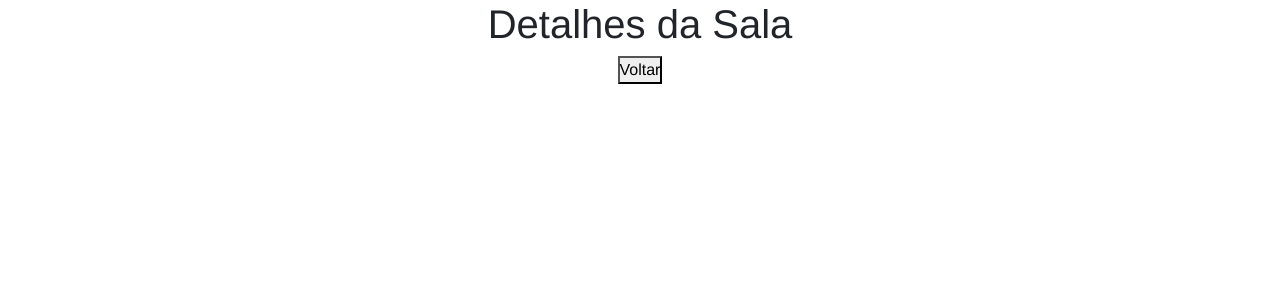
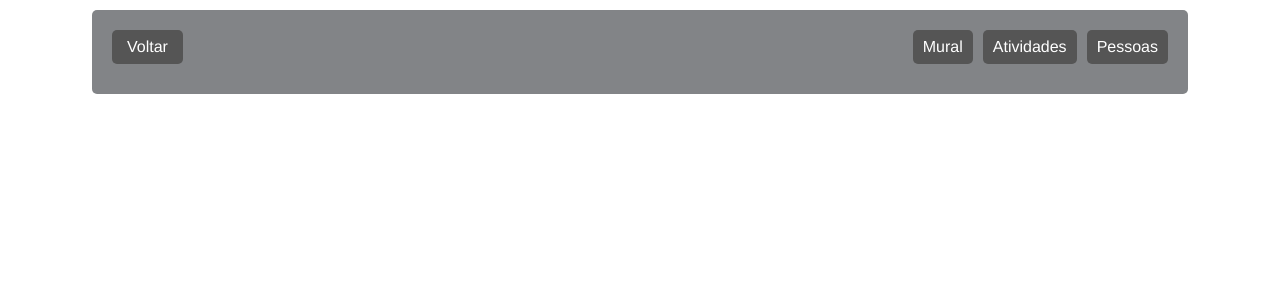
Before and after one commit to Lukas00-gif/Hi-Lo, a Vue app: page /entrar-sala/1 in a window 1280 px wide. Shown: the top 300 px of the page. Built offline with nearby package versions, Linux system fonts and the light colour scheme; no server answers; the database is empty; sample sign-in values are in the browser's storage.

Commit message:
conexao aluno e sala de aluno feita

```diff
--- a/src/components/EntrarSala.vue
+++ b/src/components/EntrarSala.vue
@@ -1,12 +1,21 @@
 <template>
-    <div>
-        <h1>Detalhes da Sala</h1>
-        <button @click="voltar">Voltar</button>
-        <p v-if="sala">Codigo da Sala: {{ sala.codigo }}</p>
-        <p v-if="sala">Matéria: {{ sala.nomeMateria }}</p>
-        <p v-if="sala">Professor: {{ sala.nomeProfessor }}</p>
-        <p v-if="sala">Curso: {{ sala.nomeCurso }}</p>
-        <!-- Outras informações da sala... -->
+    <div class="container">
+        <div class="jumbotron">
+            <div class="header">
+                <button class="back-button" @click="voltar">Voltar</button>
+                <div class="buttons-group">
+                    <button class="header-button">Mural</button>
+                    <button class="header-button">Atividades</button>
+                    <button class="header-button">Pessoas</button>
+                </div>
+                <p class="sala-code" v-if="sala">Código da Sala: {{ sala.codigo }}</p>
+            </div>
+            <div class="sala-details">
+                <h1 v-if="sala" class="materia">{{ sala.nomeMateria }}</h1>
+                <h2 v-if="sala" class="professor">Professor: {{ sala.nomeProfessor }}</h2>
+                <h3 v-if="sala" class="curso">Curso: {{ sala.nomeCurso }}</h3>
+            </div>
+        </div>
     </div>
 </template>
 
@@ -28,16 +37,9 @@ onMounted(async () => {
         // Lide com o erro, por exemplo, redirecione o usuário para uma página de erro.
     }
 });
-
-// const voltar = () => {
-//     router.push('/home-professor');
-// }
-
 </script>
 
 <script>
-
-
 export default {
     name: 'entrarSala',
     methods: {
@@ -47,3 +49,80 @@ export default {
     }
 }
 </script>
+
+<style scoped>
+.jumbotron {
+    padding: 20px;
+    margin: 10px;
+    background-color: #828487;
+    border-radius: 5px;
+    color: #fff;
+}
+
+.header {
+    display: flex;
+    justify-content: space-between;
+    align-items: center;
+    margin-bottom: 10px;
+}
+
+.back-button {
+    background-color: #555;
+    border: none;
+    color: #fff;
+    cursor: pointer;
+    padding: 5px 15px;
+    border-radius: 5px;
+    margin-right: 10px;
+}
+
+.back-button:hover {
+    background-color: #6e7073;
+}
+
+.buttons-group {
+    display: flex;
+    gap: 10px;
+}
+
+.header-button {
+    background-color: #555;
+    border: none;
+    color: #fff;
+    cursor: pointer;
+    padding: 5px 10px;
+    border-radius: 5px;
+}
+
+.header-button:hover{
+    background-color: #6e7073;
+}
+
+.sala-code {
+    font-size: 14px;
+    margin-top: 0;
+    color: #000;
+}
+
+.sala-details {
+    text-align: left;
+}
+
+.materia {
+    font-size: 38px;
+    margin-top: 0;
+    color: #000;
+}
+
+.professor {
+    font-size: 26px;
+    margin-top: 5px;
+    color: #000;
+}
+
+.curso {
+    font-size: 20px;
+    margin-top: 5px;
+    color: #000;
+}
+</style>
--- a/src/components/ModalAddAlunoSala.vue
+++ b/src/components/ModalAddAlunoSala.vue
@@ -7,16 +7,16 @@
                 <div class="form-group">
                     <label for="codigo-sala">Código da Sala:</label>
                     <input type="text" id="codigo-sala" v-model.trim="v$.codigoSala.$model"
-                        :class="{ errorMessage: v$.codigoSala.$error }"/>
+                        :class="{ errorMessage: v$.codigoSala.$error }" />
                 </div>
 
                 <div v-if="errorMessage" class="error-message">O Campo Codigo da Sala deve ser Preenchido</div>
 
                 <div class="button-group">
-                    <button class="btn-add" @click="adicionarCodigo" >
+                    <button class="btn-add" @click="adicionarCodigo">
                         Adicionar Codigo
                     </button>
-                    <button class="btn-cancel" @click="cancelarCodigo" >
+                    <button class="btn-cancel" @click="cancelarCodigo">
                         Cancelar
                     </button>
                 </div>
@@ -29,6 +29,19 @@
 import useVuelidate from '@vuelidate/core';
 import { required } from '@vuelidate/validators';
 import { useToast } from 'vue-toastification';
+import {
+    getDocs,
+    getFirestore,
+    collection,
+    query,
+    where,
+    updateDoc,
+    arrayUnion,
+    doc,
+    getDoc,
+    setDoc
+} from 'firebase/firestore';
+import store from '@/state/store';
 
 const toast = useToast()
 
@@ -50,20 +63,56 @@ export default {
     },
 
     methods: {
-        adicionarCodigo() {
-            // Lógica para adicionar o aluno na sala
+        async adicionarCodigo() {
             if (!this.v$.$invalid) {
-                // deu certo
+                const db = getFirestore();
+                const codigoSala = this.codigoSala;
+                const alunoEmail = store.state.currentUserEmail; // ou de onde você obtém o email do aluno
+
+                // Verifique se a sala existe
+                const salaRef = doc(db, 'salas', codigoSala); // 'codigoSala' agora é o nome do documento
+                const salaDoc = await getDoc(salaRef);
+
+                if (salaDoc.exists()) {
+                    // A sala existe, agora você pode adicionar o email do aluno ao array
+                    const salaData = salaDoc.data(); // Obtenha os dados da sala
+
+                    // Certifique-se de que 'alunos' seja um campo de array na sua estrutura de dados da sala
+                    if (!salaData.alunos) {
+                        salaData.alunos = [];
+                    }
+
+                    // Adicione o email do aluno ao array
+                    salaData.alunos.push(alunoEmail);
+
+                    // Atualize a sala com o novo array de alunos
+                    await setDoc(salaRef, salaData);
+
+                    toast.success('A Sala foi Adicionada!', {
+                        position: "bottom-right",
+                        timeout: 5000
+                    });
+
+                    this.$emit('sala-encontrada', salaData);
+                } else {
+                    toast.warning('Essa Sala não foi Encontrada, Verifique o Codigo', {
+                        position: "bottom-right",
+                        timeout: 5000
+                    });
+                }
+
+                this.$emit('fechar');
             } else {
                 this.v$.$touch();
-                this.errorMessage = true
+                this.errorMessage = true;
                 toast.error("Erro ao Adicionar o Codigo de Sala", {
                     position: "bottom-right",
                     timeout: 5000,
                 });
             }
         },
-        cancelarCodigo () {
+
+        cancelarCodigo() {
             this.$emit('fechar')
         }
     }
@@ -178,5 +227,4 @@ input[type="text"] {
     color: red;
     font-size: 12px;
 }
-
 </style>
--- a/src/views/HomeAluno.vue
+++ b/src/views/HomeAluno.vue
@@ -10,9 +10,31 @@
             <span>Bem-vindo(a) {{ aluno.nome }} {{ aluno.sobrenome }} </span>
         </nav>
 
-        <h1>Area do Aluno</h1>
-        <!-- add o aluno na sala de aula -->
-        <ModalAddAlunoSala v-if="mostrarModalAddAlunoSala" @fechar="fecharModalAddAlunoSala" />
+        <!-- <ModalAddAlunoSala v-if="mostrarModalAddAlunoSala" @fechar="fecharModalAddAlunoSala" /> -->
+        <ModalAddAlunoSala v-if="mostrarModalAddAlunoSala" @fechar="fecharModalAddAlunoSala"
+            @sala-encontrada="exibirSala" />
+
+        <div class="container">
+            <div class="card-deck" v-if="salasCarregadas ">
+                <div v-for="sala in salasFiltradas" :key="sala.codigo">
+                    <div class="card">
+                        <div class="card-body">
+                            <p class="cod">Codigo da sala: {{ sala.codigo }}</p>
+                            <h5 class="card-title">{{ sala.nomeMateria }}</h5>
+                            <p class="card-text">Professor: {{ sala.nomeProfessor }}</p>
+                            <p class="card-text">Curso: {{ sala.nomeCurso }}</p>
+                            <button class="btn-entrar" @click="exibirSala(sala)">
+                                Entrar na sala
+                            </button>
+                        </div>
+                    </div>
+                </div>
+            </div>
+            <div v-else>
+                <p v-if="salasFiltradas.length > 0">Ainda não há salas cadastradas.</p>
+                <p v-else> Carregando Salas...</p>
+            </div>
+        </div>
 
         <footer>
             <p>&copy; 2023 | HI-LO</p>
@@ -22,15 +44,14 @@
 
 <script>
 import ModalAddAlunoSala from '../components/ModalAddAlunoSala.vue';
-
-
 import { onMounted, reactive } from 'vue';
 import {
     getFirestore,
     collection,
     getDocs,
     query,
-    where
+    where,
+doc
 } from 'firebase/firestore';
 
 import store from '@/state/store';
@@ -44,12 +65,16 @@ export default {
 
     data() {
         return {
+            salas: [],
             mostrarModalAddAlunoSala: false,
         }
     },
 
     setup() {
         const state = reactive({
+            salasFiltradas: [],
+            // salasCarregadas: [], original
+            salasCarregadas: false,
             aluno: {
                 nome: '',
                 sobrenome: ''
@@ -69,6 +94,20 @@ export default {
                 state.aluno.sobrenome = alunoDoc.data().lastName;
             }
 
+            // consultar as salas em que o email esta dentro do array "alunos"
+            const salasQuery = query(collection(db, 'salas'), where('alunos', 'array-contains', currentUserEmail));
+            const salasSnapshot = await getDocs(salasQuery);
+
+            // limpar a lista de salas
+            state.salasFiltradas = []
+
+            //preencher a lista com as salas encontradas
+            salasSnapshot.forEach((doc) => {
+                state.salasFiltradas.push(doc.data());
+            });
+
+            state.salasCarregadas = true;
+
         })
 
         return state
@@ -82,12 +121,50 @@ export default {
         fecharModalAddAlunoSala() {
             this.mostrarModalAddAlunoSala = false;
         },
+        // Função para adicionar a sala ao HomeAluno
+        exibirSala(sala) {
+            const codigoSala = sala.codigo;
+            this.$router.push({ name: 'EntrarSala', params: { codigoSala } });
+        },
     }
 
 };
 </script>
 
 <style scoped>
+.container {
+    margin-top: 25px;
+}
+
+.card-deck {
+    display: flex;
+    flex-wrap: wrap;
+    gap: 10px;
+    margin-bottom: 80px;
+}
+
+.card {
+    width: 360px;
+    background-color: #bfbbbb;
+    border: 1px solid #3b3939;
+}
+
+.btn-entrar {
+    background-color: #2b2b2d;
+    color: #fff;
+    border: none;
+    padding: 5px 10px;
+    cursor: pointer;
+    border-radius: 10px;
+}
+.btn-entrar:hover {
+    background-color: #0056b3;
+}
+
+.cod {
+    font-size: 10px;
+}
+
 .navbar {
     display: flex;
     justify-content: space-between;
--- a/src/views/HomeProfessor.vue
+++ b/src/views/HomeProfessor.vue
@@ -238,6 +238,7 @@ export default {
 
 };
 </script>
+
 <style scoped>
 .container {
     margin-top: 25px;
```
